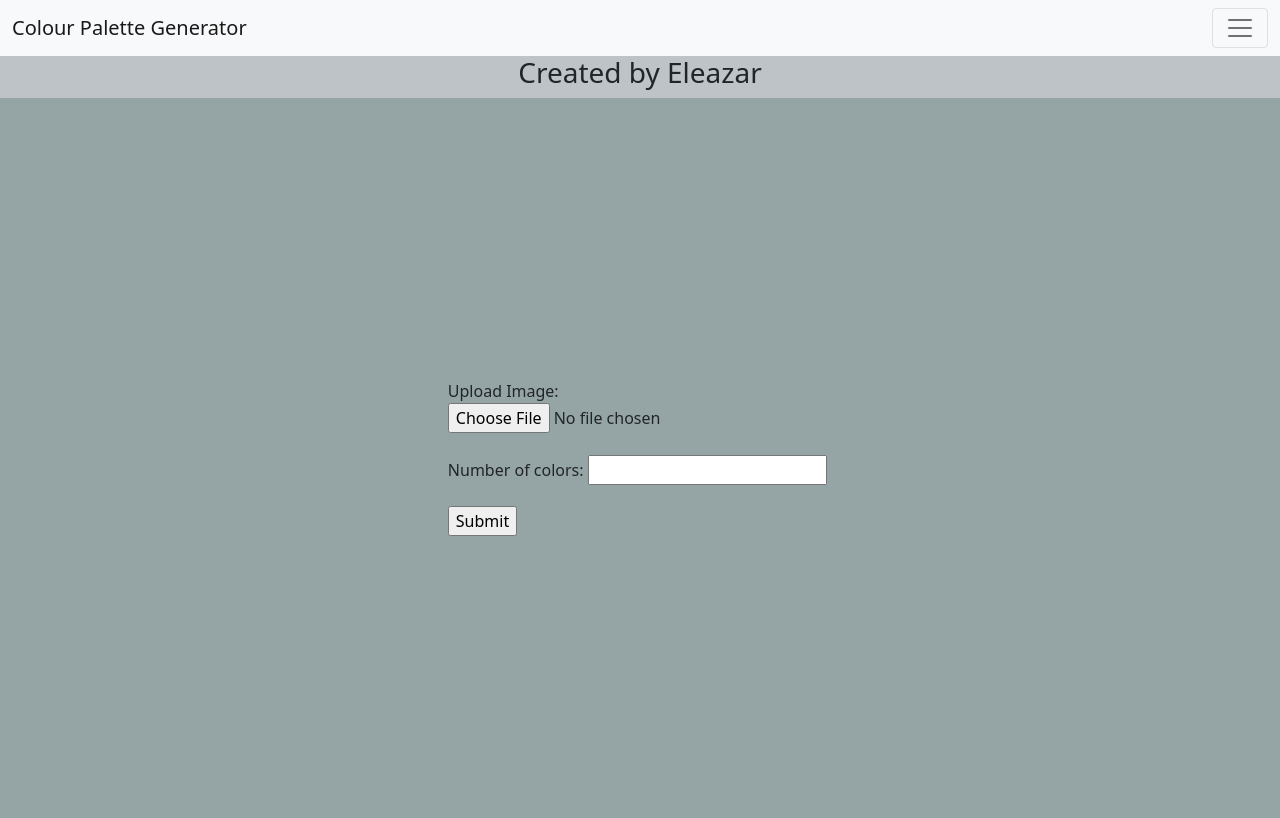
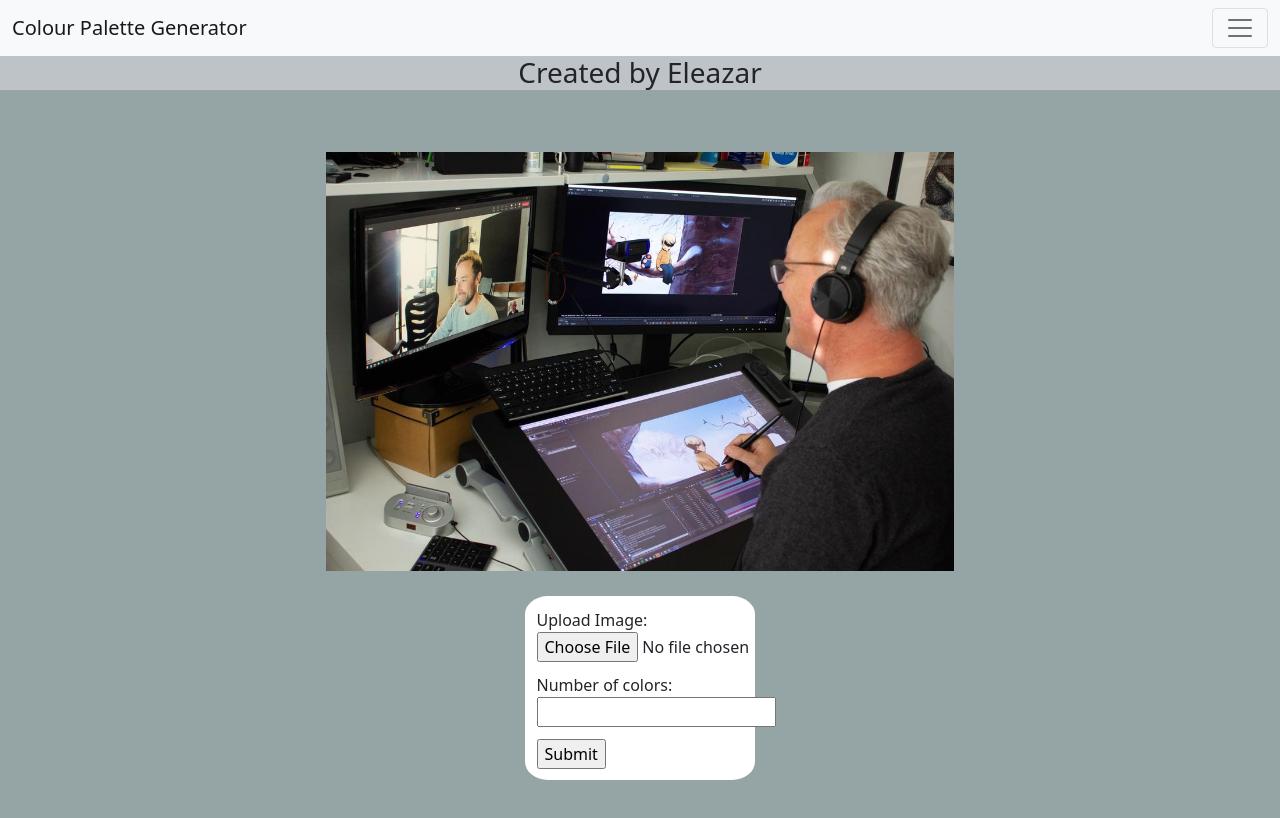
Before and after one commit to Elly0816/Color-Palette-Generator, a Flask app: page / in a window 1280 px wide. After the commit the page ends 780 px from the top, so only its background shows below. Run offline with Flask 2, Linux system fonts and the light colour scheme; some libraries are stand-ins or nearby versions.

Commit message:
finished with the home page

```diff
--- a/app.py
+++ b/app.py
@@ -18,7 +18,12 @@ app.config['UPLOAD_FOLDER'] = PEOPLE_FOLDER
 def home():
     form = UploadForm()
     if request.method == "GET":
-        return render_template('home.html', form=form);
+        image = None
+        for file in os.listdir(os.path.join(PEOPLE_FOLDER)):
+            if os.path.isfile(os.path.join(PEOPLE_FOLDER, file)):
+                image = os.path.join(PEOPLE_FOLDER, file)
+                break
+        return render_template('home.html', form=form, image=image);
     elif request.method == "POST":
         for file in os.listdir(PEOPLE_FOLDER):
             os.remove(os.path.join(PEOPLE_FOLDER, file))
@@ -43,7 +48,7 @@ def home():
                 file_to_send = os.path.join(PEOPLE_FOLDER, filename)
                 palette.delete_from_images()
                 print(colors)
-                return render_template('home.html', form=form, colors=colors, image=file_to_send)
+                return render_template('home.html', form=form, colors=enumerate(colors), image=file_to_send)
 
 
 
--- a/static/styles.css
+++ b/static/styles.css
@@ -1,3 +1,22 @@
+body,
+div,
+section,
+html,
+h1,
+h2,
+h3,
+h4,
+h5,
+h6 {
+    margin: 0;
+}
+
+body {
+    height: 100vh;
+    background-color: #95A5A6;
+    padding: 5% auto;
+}
+
 .made-with {
     display: flex;
     align-items: center;
@@ -5,21 +24,51 @@
     background-color: #BDC3C7;
 }
 
+.home {
+    /*display: flex;
+    flex-direction: column;
+    align-items: center;
+    justify-content: center;*/
+    padding-bottom: 5%;
+    background-color: #95A5A6;
+    height: 100vh;
+}
+
 .main {
     display: flex;
     align-items: center;
     justify-content: center;
-    background-color: #95A5A6;
+    /* background-color: #95A5A6; */
     height: 90vh;
     flex-direction: column;
+    block-size: fit-content;
 }
 
 .main div {
     margin: 5%;
 }
 
+table,
+th,
+td {
+    border-collapse: collapse;
+    border: 1px solid;
+}
 
-/*img {
-    height: auto;
-    max-width: 50%;
-}*/
+table {
+    width: 70vw;
+    margin-bottom: 2%;
+}
+
+img {
+    height: 50%;
+    width: 50%;
+    margin-top: 5%;
+}
+
+.form {
+    background-color: white;
+    border-radius: 10%;
+    width: 230px;
+    margin: 2% auto;
+}
--- a/templates/home.html
+++ b/templates/home.html
@@ -1,8 +1,4 @@
 <!DOCTYPE html>
-<!--[if lt IE 7]>      <html class="no-js lt-ie9 lt-ie8 lt-ie7"> <![endif]-->
-<!--[if IE 7]>         <html class="no-js lt-ie9 lt-ie8"> <![endif]-->
-<!--[if IE 8]>         <html class="no-js lt-ie9"> <![endif]-->
-<!--[if gt IE 8]>      <html class="no-js"> <!--<![endif]-->
 <html>
 
 <head>
@@ -15,8 +11,8 @@
 </head>
 
 <body>
+    <div class="home">
         {% include 'header.html' %}
-    <div class="home">
         <section class="made-with container-fluid">
             <h3>Created by Eleazar</h3>
         </section>
@@ -24,6 +20,7 @@
         <section class="main container-fluid">
             {% if image %}
             <img src="{{image}}" alt=""> {% endif %}
+            <section class="form">
                 <form method="POST" action="/" enctype="multipart/form-data">
                     {{ form.csrf_token }}
                     <div>
@@ -36,18 +33,21 @@
                         {{form.submit}}
                     </div>
                 </form>
+            </section>
             {% if colors %}
             <table>
                 <thead>
                     <tr>
+                        <th>Ranking</th>
                         <th>HEX Code</th>
                         <th>Color</th>
                     </tr>
                 </thead>
 
-                {% for color in colors %}
+                {% for index, color in colors %}
                 <tbody>
                     <tr>
+                        <td>{{index+1}}</td>
                         <td>{{color}}</td>
                         <td style="background-color: {{color}}"></td>
                     </tr>
@@ -55,29 +55,6 @@
                 {% endfor %}
             </table>
             {% endif %}
-            <!-- <div class="card" style="width: 50rem;">
-                <img src="" class="card-img-top" alt="...">
-                <div class="card-body">
-                    <h5 class="card-title">Pick a file below</h5>
-                    <form class="row g-3">
-                        <div class="col-auto">
-                            <input type="file" class="form-control" placeholder="Password">
-                        </div>
-                        <div class="col-auto">
-                            <label for="Count" class="visually-hidden">Number of Colors:</label>
-                            <input type="text" readonly class="form-control-plaintext" id="Count" value="Enter the number of colors you want">
-                          </div>
-                          <div class="col-auto">
-                            <label for="quality" class="visually-hidden">Quality of Result:</label>
-                            <input type="text" readonly class="form-control-plaintext" id="quality" value="email@example.com">
-                          </div>
-                        <div class="col-auto">
-                            <button type="submit" class="btn btn-primary mb-3">Upload</button>
-                        </div>
-                    </form>
-                    <p class="card-text">Some quick example text to build on the card title and make up the bulk of the card's content.</p>
-                </div>
-            </div>-->
         </section>
     </div>
 </body>
```
Also changed, not shown: templates/header.html (+1 -7 lines), static/photo/20130722_annotated_earth-moon_from_saturn_1920x1080.jpg (deleted), static/photo/The_Boy_The_Mole_The_Fox_The_Horse_Photo_20.jpg (added). Lines whose indentation alone changed are shown as unchanged.
